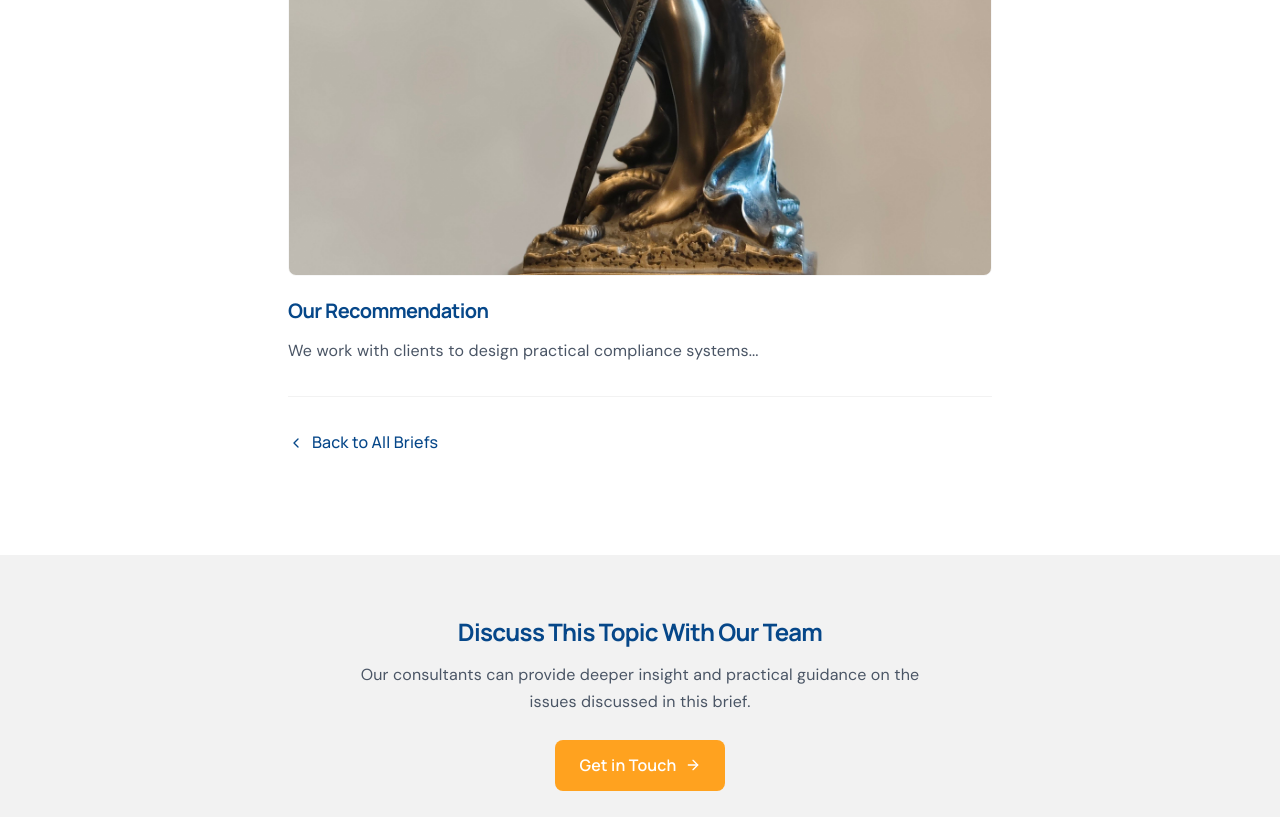
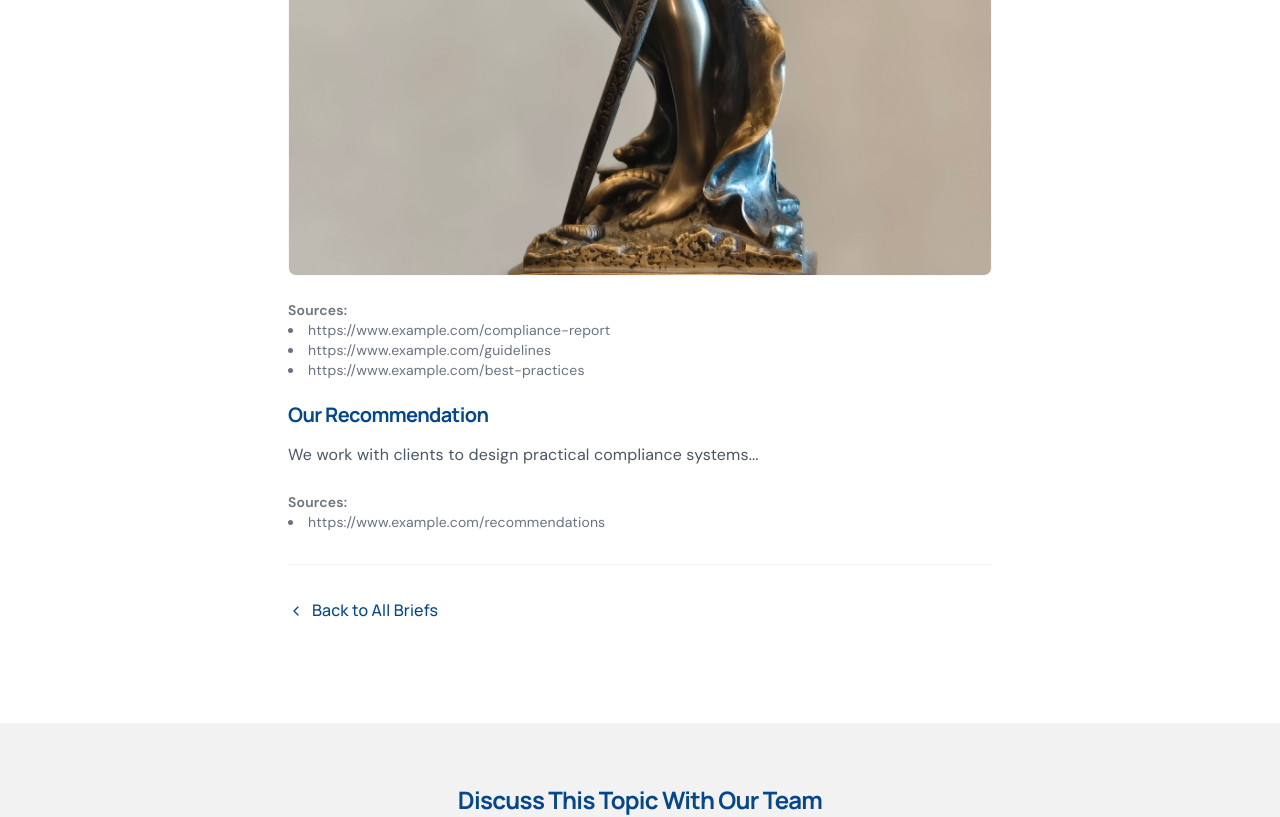
Before and after one commit to Puzzle-Fxr/shawbellconsulting, a React (Vite) app: page /briefs/corporate-compliance-best-practices in a window 1280 px wide. Shown: the part 1840-2657 px from the top of the page. Built offline with nearby package versions, Linux system fonts and the light colour scheme.

Commit message:
added sources to articles

```diff
--- a/src/assets/articles/corporate-compliance-best-practices.ts
+++ b/src/assets/articles/corporate-compliance-best-practices.ts
@@ -3,6 +3,7 @@ export type ArticleSection = {
   body: string;
   imageUrl?: string; // Optional: Image for this specific section
   imageAlt?: string;  // Optional: Accessibility text for the section image
+  sources?: string[];
 };
 
 export interface ArticleContent {
@@ -23,16 +24,25 @@ const content: ArticleContent = {
       heading: 'From Reactive to Proactive',
       body: 'Organizations can no longer rely on annual reviews...',
       // No image for this section
+      // no sources for this section
     },
     {
       heading: 'What Strong Programs Include',
       body: 'Strong compliance frameworks define policies...',
       imageUrl: '/images/articles/compliance.jpg', // Placed in public/images/articles/
       imageAlt: 'Diagram showing a modern corporate compliance framework',
+      sources: [
+        'https://www.example.com/compliance-report',
+        'https://www.example.com/guidelines',
+        'https://www.example.com/best-practices'
+      ]
     },
     {
       heading: 'Our Recommendation',
       body: 'We work with clients to design practical compliance systems...',
+      sources: [
+        'https://www.example.com/recommendations'
+      ]
     },
   ],
 };
--- a/src/pages/ArticleDetail.tsx
+++ b/src/pages/ArticleDetail.tsx
@@ -9,6 +9,7 @@ type ArticleSection = {
   body: string;
   imageUrl?: string;  // Matches path inside public/ (e.g. '/images/articles/img.jpg')
   imageAlt?: string;
+  sources?: string[]; // Optional: List of sources for this section
 };
 
 type ArticleContent = {
@@ -135,6 +136,17 @@ export default function ArticleDetail() {
                       />
                     </div>
                   )}
+
+                  {section.sources && section.sources.length > 0 && (
+                    <div className="mt-4 mb-6 text-sm text-gray-500">
+                      <strong>Sources:</strong>
+                      <ul className="list-disc list-inside">
+                        {section.sources.map((source, index) => (
+                          <li key={index}>{source}</li>
+                        ))}
+                      </ul>
+                    </div>
+                  )}
                 </div>
               ))}
             </div>
```
